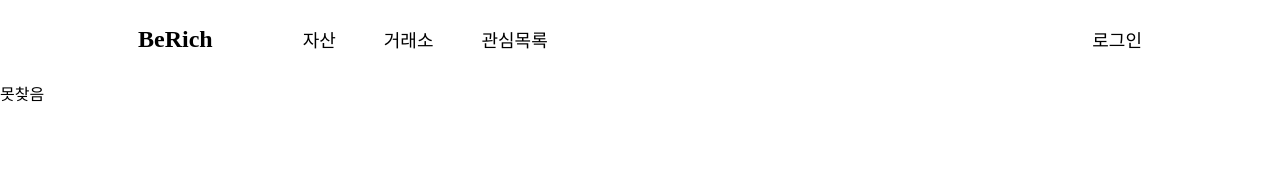
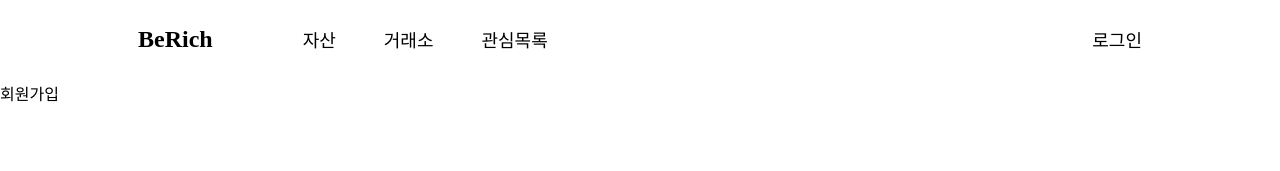
Before and after one commit to hwnim5324/BeRich, a React (Create React App) app: page /signup in a window 1280 px wide. Shown: the top 171 px of the page. Built offline with nearby package versions, Linux system fonts and the light colour scheme; a web font is replaced by a local one.

Commit message:
set for signup page.

```diff
--- a/src/components/pages/LogIn.tsx
+++ b/src/components/pages/LogIn.tsx
@@ -1,4 +1,5 @@
 import React from 'react';
+import { Link } from "react-router-dom";
 
 import LoginInput from '../blocks/LoginInput';
 
@@ -14,7 +15,7 @@ const LogIn = ( ) : JSX.Element => {
             <LoginInput label='아이디' type='text' />
             <LoginInput label='비밀번호' type='password'/>
             <button id='login-submit'>로그인</button>
-            <p id='signup-link'>계정이 없으신가요? <span>회원가입</span></p>
+            <p id='signup-link'>계정이 없으신가요? <Link to='/signup' id='link'><span>회원가입</span></Link></p>
         </section>
     );
 }
--- /dev/null
+++ b/src/components/pages/SignUp.tsx
@@ -0,0 +1,11 @@
+import React from "react";
+
+const SignUp = () : JSX.Element => {
+    return (
+        <>
+            회원가입
+        </>
+    );
+}
+
+export default SignUp;
--- a/src/index.scss
+++ b/src/index.scss
@@ -10,6 +10,9 @@ body {
   -moz-osx-font-smoothing: grayscale;
 }
 
+#link{
+  text-decoration: none;
+}
 // code {
 //   font-family: source-code-pro, Menlo, Monaco, Consolas, 'Courier New',
 //     monospace;
--- a/src/index.tsx
+++ b/src/index.tsx
@@ -13,6 +13,7 @@ import './index.scss';
 import Main from './components/pages/Main';
 import TradingPage from './components/pages/TradingPage';
 import LogIn from './components/pages/LogIn';
+import SignUp from './components/pages/SignUp';
 import Layout from './components/blocks/Layout';
 import NotFound from './components/pages/NotFound';
 
@@ -27,6 +28,7 @@ root.render(
         <Route path='/' element={<Main />}/>
         <Route path='/trading/*' element={<TradingPage/>}/>
         <Route path='/login' element={<LogIn/>}/>
+        <Route path='/signup' element={<SignUp />}/>
         <Route path='*' element={<NotFound />}/>
       </Routes>
     </Layout>
```
